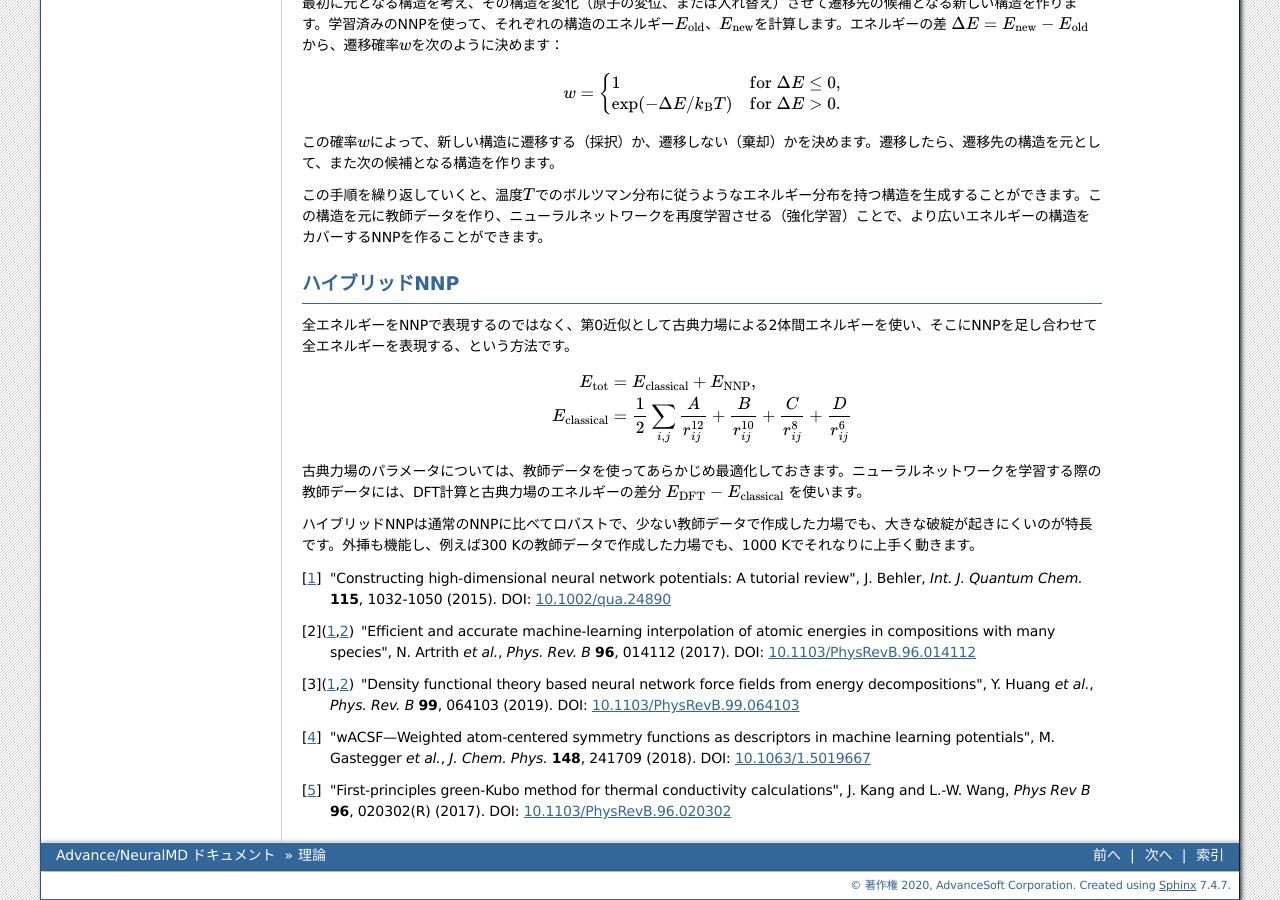
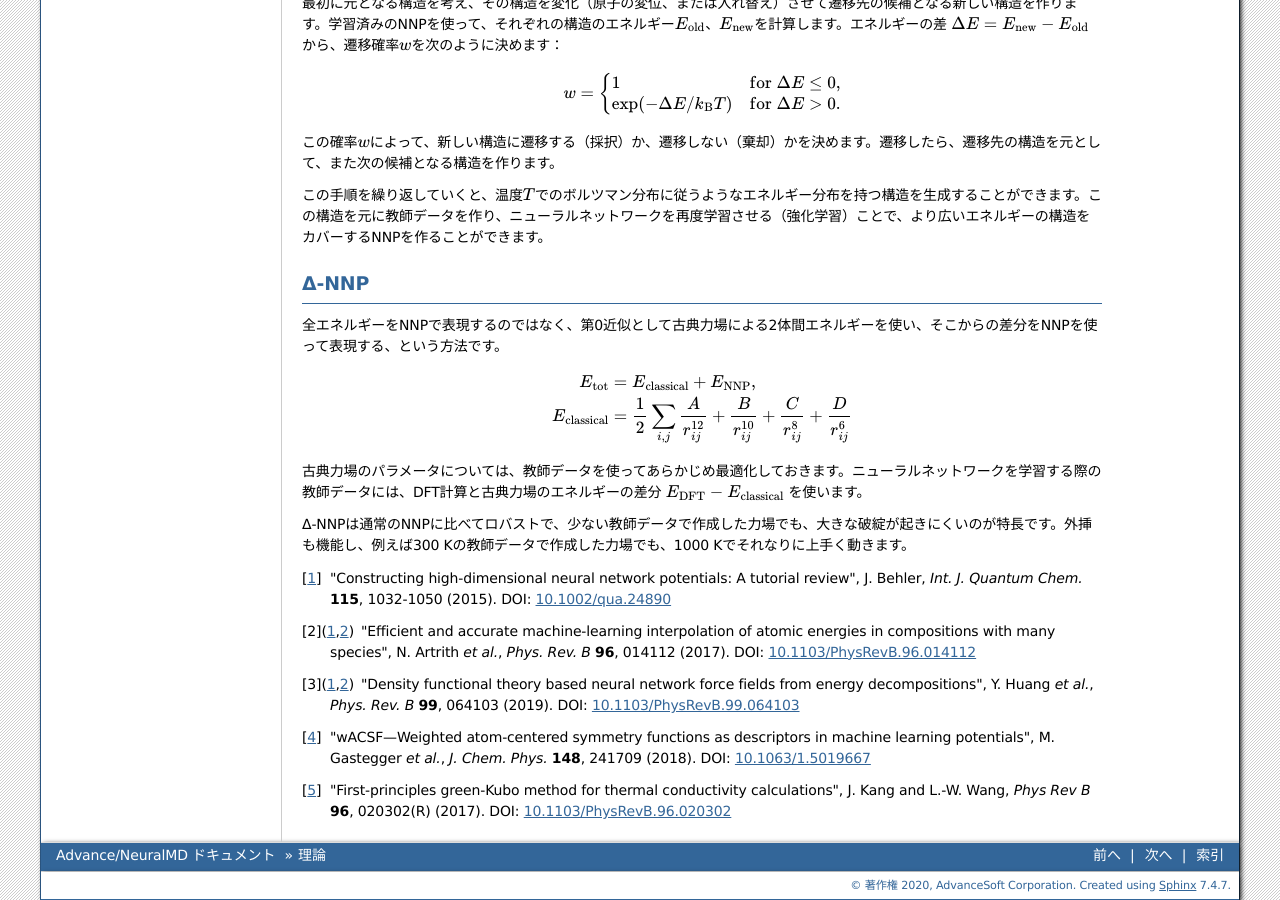
Before and after one commit to advancesoftcorp/neuralmd-doc, a Sphinx documentation site: the page built from docs/source/theory.rst, in a window 1280 px wide and 900 px high, scrolled down 3244 px. Built offline with Sphinx 7.4.7, drawn with Linux system fonts in a browser that asks for light colours; formulas are drawn with MathJax 3.

Commit message:
Hybrid NNP -> Delta-NNP

```diff
--- a/docs/source/theory.rst
+++ b/docs/source/theory.rst
@@ -154,10 +154,10 @@ NNPを最適化する際に、原子エネルギーの平均値および分散
 
 この手順を繰り返していくと、温度\ :math:`T`\ でのボルツマン分布に従うようなエネルギー分布を持つ構造を生成することができます。この構造を元に教師データを作り、ニューラルネットワークを再度学習させる（強化学習）ことで、より広いエネルギーの構造をカバーするNNPを作ることができます。
 
-ハイブリッドNNP
+|Delta|\ -NNP
 ----------------------
 
-全エネルギーをNNPで表現するのではなく、第0近似として古典力場による2体間エネルギーを使い、そこにNNPを足し合わせて全エネルギーを表現する、という方法です。
+全エネルギーをNNPで表現するのではなく、第0近似として古典力場による2体間エネルギーを使い、そこからの差分をNNPを使って表現する、という方法です。
 
 .. math::
 
@@ -167,10 +167,14 @@ NNPを最適化する際に、原子エネルギーの平均値および分散
 
 古典力場のパラメータについては、教師データを使ってあらかじめ最適化しておきます。ニューラルネットワークを学習する際の教師データには、DFT計算と古典力場のエネルギーの差分 :math:`E_\mathrm{DFT}-E_\mathrm{classical}` を使います。
 
-ハイブリッドNNPは通常のNNPに比べてロバストで、少ない教師データで作成した力場でも、大きな破綻が起きにくいのが特長です。外挿も機能し、例えば300 Kの教師データで作成した力場でも、1000 Kでそれなりに上手く動きます。
+|Delta|\ -NNPは通常のNNPに比べてロバストで、少ない教師データで作成した力場でも、大きな破綻が起きにくいのが特長です。外挿も機能し、例えば300 Kの教師データで作成した力場でも、1000 Kでそれなりに上手く動きます。
 
 .. [1] "Constructing high‐dimensional neural network potentials: A tutorial review", J. Behler, *Int. J. Quantum Chem.* **115**, 1032-1050 (2015). DOI: `10.1002/qua.24890 <https://doi.org/10.1002/qua.24890>`_
 .. [2] "Efficient and accurate machine-learning interpolation of atomic energies in compositions with many species", N. Artrith *et al.*, *Phys. Rev. B* **96**, 014112 (2017). DOI: `10.1103/PhysRevB.96.014112 <https://doi.org/10.1103/PhysRevB.96.014112>`_
 .. [3] "Density functional theory based neural network force fields from energy decompositions", Y. Huang *et al.*, *Phys. Rev. B* **99**, 064103 (2019). DOI: `10.1103/PhysRevB.99.064103 <https://doi.org/10.1103/PhysRevB.99.064103>`_
 .. [4] "wACSF—Weighted atom-centered symmetry functions as descriptors in machine learning potentials", M. Gastegger *et al.*, *J. Chem. Phys.* **148**, 241709 (2018). DOI: `10.1063/1.5019667 <https://doi.org/10.1063/1.5019667>`_
 .. [5] "First-principles green-Kubo method for thermal conductivity calculations", J. Kang and L.-W. Wang, *Phys Rev B* **96**, 020302(R) (2017). DOI: `10.1103/PhysRevB.96.020302 <https://doi.org/10.1103/PhysRevB.96.020302>`_
+
+.. |Delta| raw:: html
+
+ &Delta;
--- a/docs/source/version.rst
+++ b/docs/source/version.rst
@@ -6,7 +6,7 @@
 
 2021/7/-- バージョン1.4
  - メトロポリス法を使ったモンテカルロ計算により構造を生成する機能を追加
- - 古典力場とNNPを組み合わせたハイブリッドNNPを追加
+ - 古典力場とNNPを組み合わせた\ |Delta|\ -NNPを追加
  - ニューラルネットワークの活性化関数にtwisted tanh関数・GELU関数を追加
  - HDNNP使用時の原子エネルギーの初期推定方法を改善
  - 教師データに含まれる不正な値・外れ値のチェックを追加
@@ -33,3 +33,7 @@
 
 2020/03/05 バージョン1.0
  - 初回リリース
+
+.. |Delta| raw:: html
+
+ &Delta;
```
Also changed, not shown: docs/source/usage.rst (+6 -2 lines), docs/source/usage/prop.rst (+7 -3 lines).
